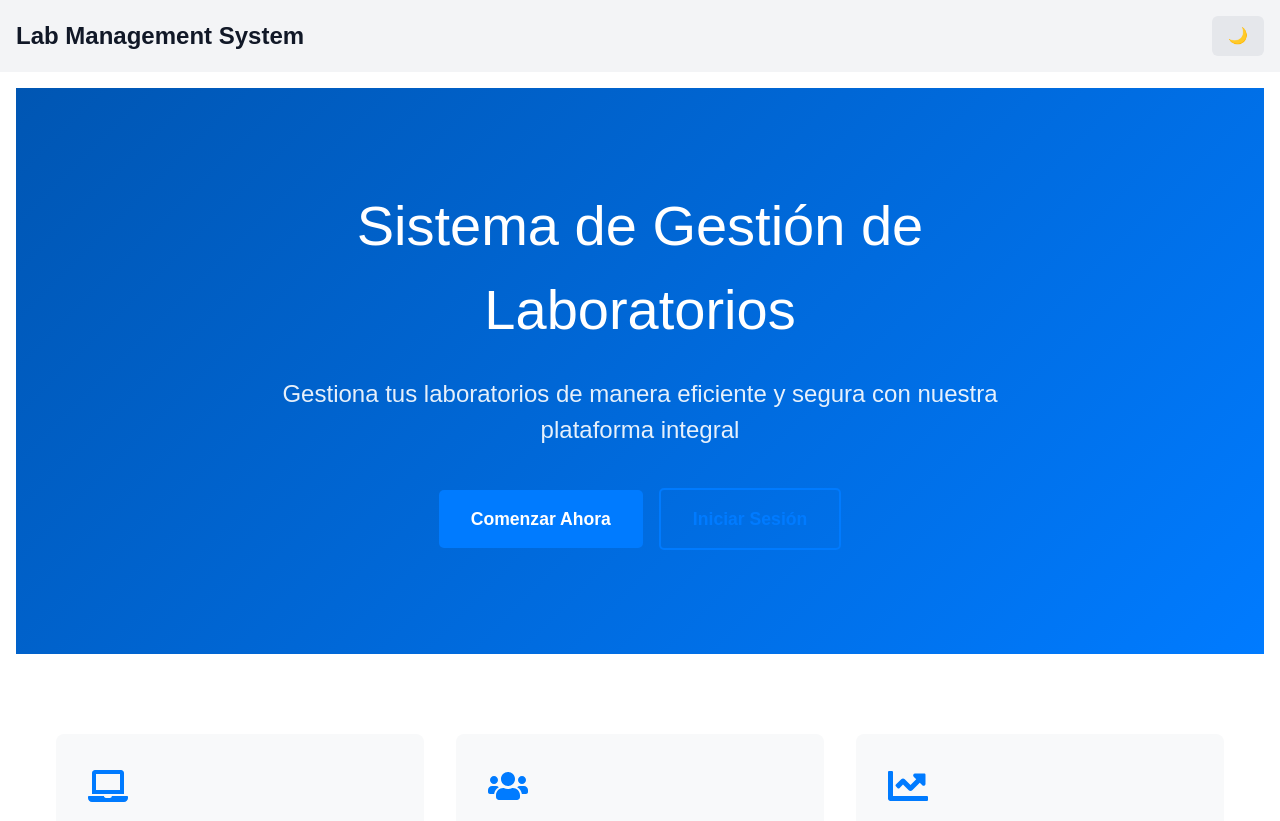
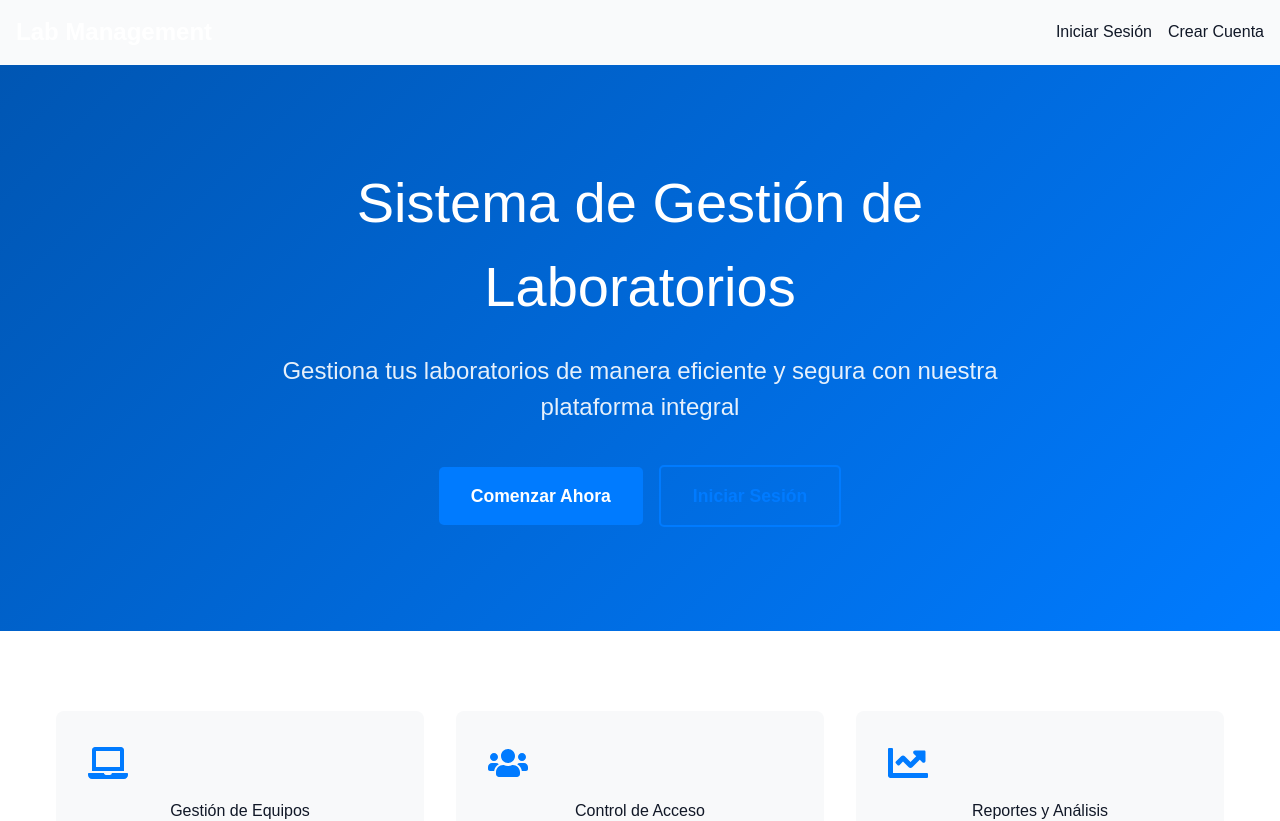
Before and after one commit to mat1520/lab-management-system, a React (Create React App) app in the folder frontend/: page / in a window 1280 px wide. Shown: the top 821 px of the page. Built offline with nearby package versions, Linux system fonts and the light colour scheme.

Commit message:
style: mejorar diseño global y componentes principales

```diff
--- a/frontend/src/components/Layout.tsx
+++ b/frontend/src/components/Layout.tsx
@@ -1,36 +1,85 @@
-import React, { ReactNode } from 'react';
-import { useTheme } from '../contexts/ThemeContext';
+import React from 'react';
+import { Link, useLocation } from 'react-router-dom';
+import { useSelector, useDispatch } from 'react-redux';
+import { RootState } from '../store';
+import { logout } from '../store/slices/authSlice';
 
 interface LayoutProps {
-  children: ReactNode;
+  children: React.ReactNode;
 }
 
 const Layout: React.FC<LayoutProps> = ({ children }) => {
-  const { theme, toggleTheme } = useTheme();
+  const location = useLocation();
+  const dispatch = useDispatch();
+  const isAuthenticated = useSelector((state: RootState) => state.auth.isAuthenticated);
+  const user = useSelector((state: RootState) => state.auth.user);
+
+  const handleLogout = () => {
+    dispatch(logout());
+  };
 
   return (
-    <div className={`min-h-screen ${theme === 'dark' ? 'bg-gray-900 text-white' : 'bg-white text-gray-900'}`}>
-      <header className={`p-4 ${theme === 'dark' ? 'bg-gray-800' : 'bg-gray-100'}`}>
-        <div className="container mx-auto flex justify-between items-center">
-          <h1 className="text-2xl font-bold">Lab Management System</h1>
-          <button
-            onClick={toggleTheme}
-            className={`px-4 py-2 rounded-md ${
-              theme === 'dark'
-                ? 'bg-gray-700 hover:bg-gray-600'
-                : 'bg-gray-200 hover:bg-gray-300'
-            }`}
-          >
-            {theme === 'dark' ? '🌞' : '🌙'}
-          </button>
+    <div className="min-h-screen bg-gradient-to-br from-background to-surface">
+      <header className="glass-effect border-b border-white/10">
+        <div className="container mx-auto px-4 py-4">
+          <div className="flex items-center justify-between">
+            <Link to="/" className="text-2xl font-bold text-white">
+              Lab Management
+            </Link>
+
+            <nav className="hidden md:flex items-center space-x-4">
+              {isAuthenticated ? (
+                <>
+                  <Link
+                    to="/dashboard"
+                    className={`nav-link ${location.pathname === '/dashboard' ? 'active' : ''}`}
+                  >
+                    Dashboard
+                  </Link>
+                  <button
+                    onClick={handleLogout}
+                    className="button-gradient"
+                  >
+                    Cerrar Sesión
+                  </button>
+                </>
+              ) : (
+                <>
+                  <Link
+                    to="/login"
+                    className={`nav-link ${location.pathname === '/login' ? 'active' : ''}`}
+                  >
+                    Iniciar Sesión
+                  </Link>
+                  <Link
+                    to="/register"
+                    className="button-gradient"
+                  >
+                    Crear Cuenta
+                  </Link>
+                </>
+              )}
+            </nav>
+          </div>
         </div>
       </header>
-      <main className="container mx-auto p-4">
+
+      <main className="container mx-auto">
         {children}
       </main>
-      <footer className={`p-4 ${theme === 'dark' ? 'bg-gray-800' : 'bg-gray-100'}`}>
-        <div className="container mx-auto text-center">
-          <p>&copy; 2024 Lab Management System</p>
+
+      <footer className="glass-effect border-t border-white/10 mt-auto">
+        <div className="container mx-auto px-4 py-4">
+          <div className="flex flex-col md:flex-row items-center justify-between">
+            <p className="text-sm text-gray-400">
+              © 2024 Lab Management System. Todos los derechos reservados.
+            </p>
+            {isAuthenticated && (
+              <p className="text-sm text-gray-400 mt-2 md:mt-0">
+                Conectado como: {user?.name}
+              </p>
+            )}
+          </div>
         </div>
       </footer>
     </div>
--- a/frontend/src/styles/globals.css
+++ b/frontend/src/styles/globals.css
@@ -9,20 +9,20 @@
   --primary-dark: #3046c0;
   --secondary: #3a0ca3;
   --accent: #4cc9f0;
-  --background: #f8f9fd;
-  --surface: #ffffff;
-  --text-primary: #2d3748;
-  --text-secondary: #4a5568;
-  --text-tertiary: #718096;
-  --error: #e53e3e;
-  --success: #38a169;
+  --background: #0f172a;
+  --surface: #1e293b;
+  --text-primary: #ffffff;
+  --text-secondary: #e2e8f0;
+  --text-tertiary: #94a3b8;
+  --error: #ef4444;
+  --success: #10b981;
 }
 
 /* Base styles */
 body {
   font-family: 'Inter', sans-serif;
   min-height: 100vh;
-  background: linear-gradient(135deg, #f1f5f9 0%, #e2e8f0 100%);
+  background: linear-gradient(135deg, var(--background) 0%, var(--surface) 100%);
   color: var(--text-primary);
   margin: 0;
   padding: 0;
@@ -38,16 +38,16 @@ h1, h2, h3, h4, h5, h6 {
 
 /* Glass effect */
 .glass-effect {
-  background: rgba(255, 255, 255, 0.95);
-  border: 1px solid rgba(255, 255, 255, 0.8);
-  box-shadow: 0 8px 32px 0 rgba(31, 38, 135, 0.07);
-  backdrop-filter: blur(8px);
+  background: rgba(255, 255, 255, 0.05);
+  border: 1px solid rgba(255, 255, 255, 0.1);
+  box-shadow: 0 8px 32px 0 rgba(0, 0, 0, 0.37);
+  backdrop-filter: blur(12px);
   transition: transform 0.3s ease, box-shadow 0.3s ease;
 }
 
 .glass-effect:hover {
   transform: translateY(-2px);
-  box-shadow: 0 12px 40px 0 rgba(31, 38, 135, 0.1);
+  box-shadow: 0 12px 40px 0 rgba(0, 0, 0, 0.5);
 }
 
 /* Input styles */
@@ -55,8 +55,8 @@ h1, h2, h3, h4, h5, h6 {
   width: 100%;
   padding: 0.75rem 1rem;
   border-radius: 0.75rem;
-  border: 2px solid #e2e8f0;
-  background: rgba(255, 255, 255, 0.95);
+  border: 2px solid rgba(255, 255, 255, 0.1);
+  background: rgba(255, 255, 255, 0.05);
   color: var(--text-primary);
   font-size: 1rem;
   transition: all 0.2s ease;
@@ -65,7 +65,7 @@ h1, h2, h3, h4, h5, h6 {
 
 .input-effect:focus {
   border-color: var(--primary);
-  box-shadow: 0 0 0 3px rgba(67, 97, 238, 0.15);
+  box-shadow: 0 0 0 3px rgba(67, 97, 238, 0.25);
 }
 
 .input-effect::placeholder {
@@ -85,12 +85,12 @@ h1, h2, h3, h4, h5, h6 {
   border: none;
   cursor: pointer;
   transition: all 0.3s ease;
-  box-shadow: 0 4px 15px rgba(67, 97, 238, 0.2);
+  box-shadow: 0 4px 15px rgba(67, 97, 238, 0.3);
 }
 
 .button-gradient:hover {
   transform: translateY(-2px);
-  box-shadow: 0 6px 20px rgba(67, 97, 238, 0.3);
+  box-shadow: 0 6px 20px rgba(67, 97, 238, 0.4);
   filter: brightness(1.1);
 }
 
@@ -113,36 +113,36 @@ h1, h2, h3, h4, h5, h6 {
   margin-top: 0.5rem;
   border-radius: 0.5rem;
   font-size: 0.875rem;
-  background: rgba(229, 62, 62, 0.1);
-  border: 1px solid rgba(229, 62, 62, 0.2);
+  background: rgba(239, 68, 68, 0.1);
+  border: 1px solid rgba(239, 68, 68, 0.2);
   color: var(--error);
 }
 
 /* Links */
 .link-hover {
-  color: var(--primary);
+  color: var(--accent);
   font-weight: 500;
   text-decoration: none;
   transition: color 0.2s ease;
 }
 
 .link-hover:hover {
-  color: var(--primary-dark);
+  color: var(--primary);
   text-decoration: underline;
 }
 
-/* Accent circles */
-.accent-circle {
-  position: absolute;
-  width: 16rem;
-  height: 16rem;
-  border-radius: 50%;
-  background: linear-gradient(135deg, var(--primary) 0%, var(--accent) 100%);
-  opacity: 0.1;
-  filter: blur(40px);
+/* Page containers */
+.page-container {
+  min-height: 100vh;
+  display: flex;
+  flex-direction: column;
+  padding: 2rem;
+  position: relative;
+  overflow: hidden;
+  background: linear-gradient(135deg, var(--background) 0%, var(--surface) 100%);
 }
 
-/* Responsive containers */
+/* Auth containers */
 .auth-container {
   min-height: 100vh;
   display: flex;
@@ -151,7 +151,7 @@ h1, h2, h3, h4, h5, h6 {
   padding: 1.5rem;
   position: relative;
   overflow: hidden;
-  background: linear-gradient(135deg, #f1f5f9 0%, #e2e8f0 100%);
+  background: linear-gradient(135deg, var(--background) 0%, var(--surface) 100%);
 }
 
 .auth-form-container {
@@ -159,6 +159,81 @@ h1, h2, h3, h4, h5, h6 {
   max-width: 28rem;
   padding: 2rem;
   border-radius: 1rem;
+}
+
+/* Dashboard styles */
+.dashboard-container {
+  padding: 2rem;
+}
+
+.dashboard-card {
+  @apply glass-effect p-6 rounded-lg mb-6;
+}
+
+.dashboard-stats {
+  @apply grid grid-cols-1 md:grid-cols-3 gap-6 mb-6;
+}
+
+.stat-card {
+  @apply glass-effect p-4 rounded-lg text-center;
+}
+
+.stat-value {
+  @apply text-3xl font-bold mb-2;
+  background: linear-gradient(135deg, var(--primary) 0%, var(--accent) 100%);
+  -webkit-background-clip: text;
+  -webkit-text-fill-color: transparent;
+}
+
+/* Navigation */
+.nav-link {
+  @apply px-4 py-2 rounded-lg transition-all duration-200;
+  color: var(--text-secondary);
+}
+
+.nav-link:hover {
+  background: rgba(255, 255, 255, 0.1);
+  color: var(--text-primary);
+}
+
+.nav-link.active {
+  background: var(--primary);
+  color: white;
+}
+
+/* Accent elements */
+.accent-circle {
+  position: absolute;
+  width: 16rem;
+  height: 16rem;
+  border-radius: 50%;
+  background: linear-gradient(135deg, var(--primary) 0%, var(--accent) 100%);
+  opacity: 0.05;
+  filter: blur(40px);
+}
+
+.accent-circle-top {
+  top: -8rem;
+  left: -8rem;
+}
+
+.accent-circle-bottom {
+  bottom: -8rem;
+  right: -8rem;
+}
+
+/* Card layouts */
+.card-grid {
+  @apply grid grid-cols-1 md:grid-cols-2 lg:grid-cols-3 gap-6;
+}
+
+.feature-card {
+  @apply glass-effect p-6 rounded-lg transition-all duration-300;
+}
+
+.feature-card:hover {
+  @apply transform -translate-y-2;
+  box-shadow: 0 20px 40px rgba(0, 0, 0, 0.5);
 }
 
 /* Responsive text */
@@ -193,37 +268,3 @@ h1, h2, h3, h4, h5, h6 {
 .container-width {
   @apply max-w-7xl mx-auto;
 }
-
-/* Background gradients */
-.bg-gradient-soft {
-  background: linear-gradient(135deg, #f8f9ff 0%, #f1f5f9 50%, #e8edf5 100%);
-}
-
-.bg-gradient-feature {
-  background: linear-gradient(135deg, rgba(255,255,255,0.8) 0%, rgba(255,255,255,0.9) 100%);
-  backdrop-filter: blur(10px);
-}
-
-/* Text gradient */
-.text-gradient {
-  @apply font-bold bg-clip-text text-transparent;
-  background-image: linear-gradient(135deg, var(--primary), var(--secondary));
-  background-size: 200% auto;
-  animation: gradient-shift 4s ease infinite;
-}
-
-/* Animations */
-@keyframes gradient-shift {
-  0% { background-position: 0% 50%; }
-  50% { background-position: 100% 50%; }
-  100% { background-position: 0% 50%; }
-}
-
-.feature-card {
-  @apply glass-effect p-8 rounded-2xl transition-all duration-300;
-}
-
-.feature-card:hover {
-  @apply transform -translate-y-2;
-  box-shadow: 0 20px 40px rgba(31, 38, 135, 0.15);
-}
```
Also changed, not shown: frontend/src/pages/Dashboard.tsx (+41 -9 lines).
